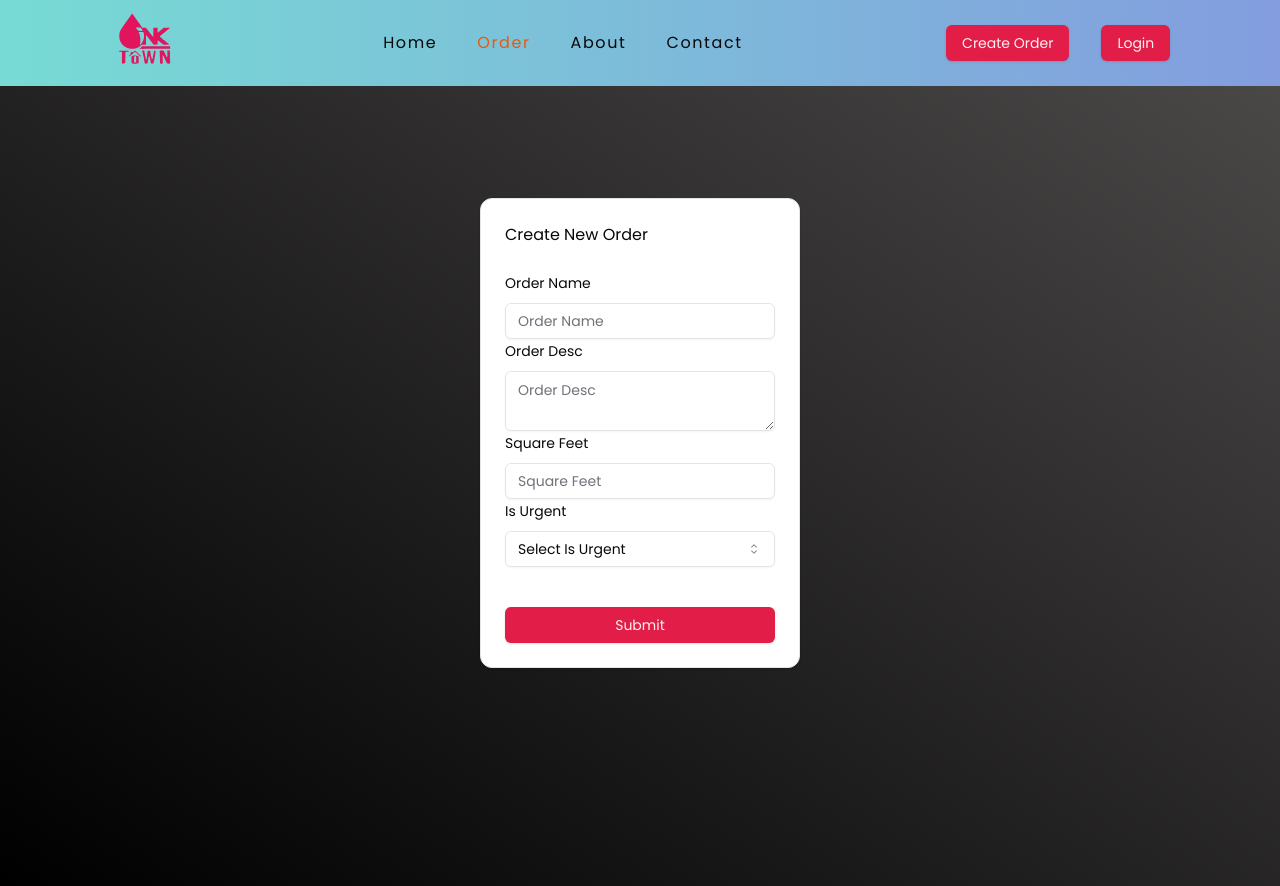
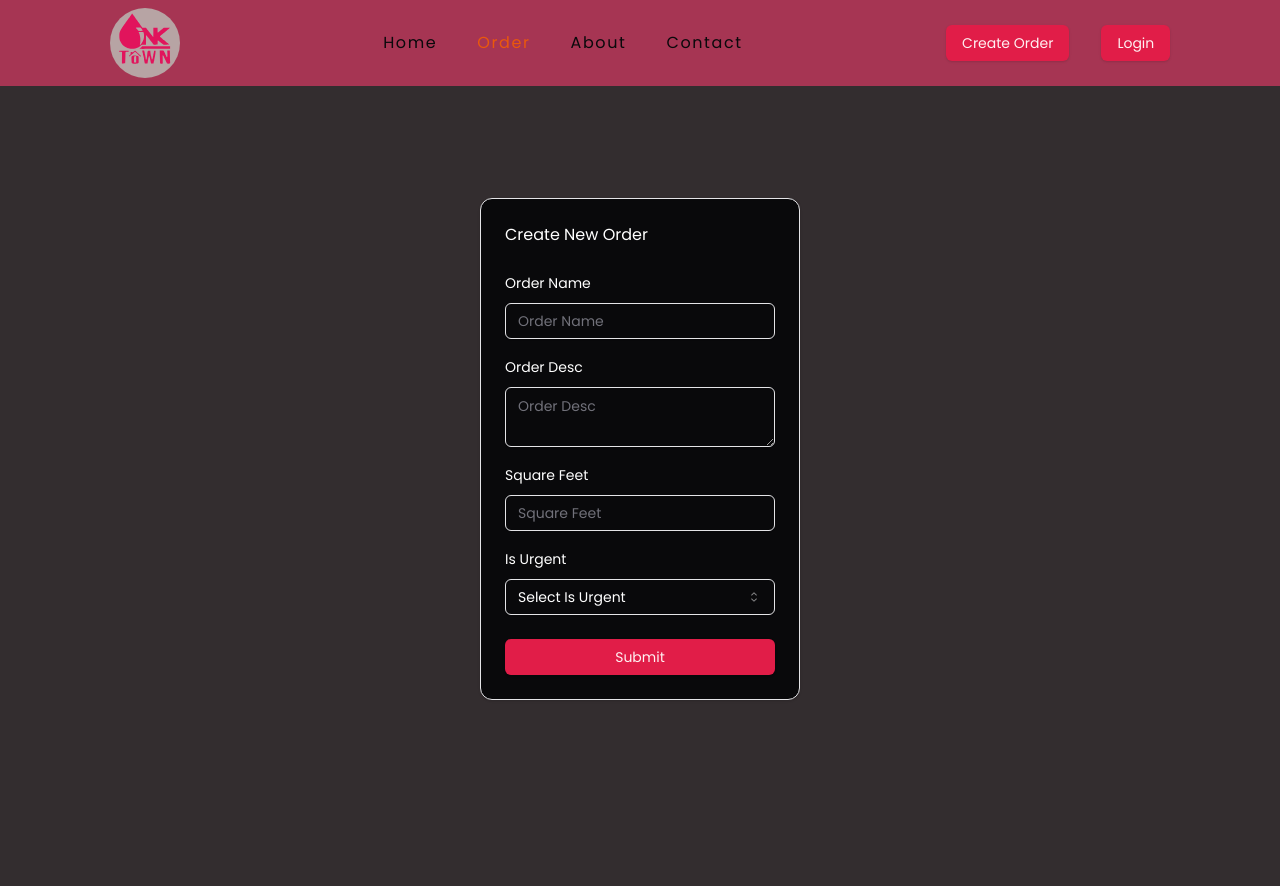
Before and after one commit to rak626/PressioUI, a Next.js app in the folder pressio/: page /order/createorder in a window 1280 px wide. Built offline with nearby package versions, Linux system fonts and the light colour scheme.

Commit message:
new changes

```diff
--- a/pressio/src/app/(home)/layout.tsx
+++ b/pressio/src/app/(home)/layout.tsx
@@ -1,11 +1,9 @@
-import Footer from '@/components/Footer'
 import Navbar from '@/components/Navbar'
-import Themeprovider from '@/components/theme-provider'
 import { ReactNode } from 'react'
 
 const HomeLayout = ({ children }: { children: ReactNode }) => {
   return (
-    <main className="relative bg-gradient-to-tr from-[rgb(0,0,0)]  to-[rgb(78,75,75)]">
+    <main className="relative bg-gradient-to-tr bg-[#332D2F]">
       <Navbar />
       {children}
     </main>
--- a/pressio/src/app/(home)/order/(order)/createorder/page.tsx
+++ b/pressio/src/app/(home)/order/(order)/createorder/page.tsx
@@ -38,14 +38,11 @@ const CreateOrderPage = () => {
   }
   return (
     <main className=" w-1/4 mx-auto min-h-screen py-[7rem]">
-      <Card className="">
+      <Card className="bg-card-foreground text-card">
         <CardHeader>Create New Order</CardHeader>
         <Form {...form}>
-          <form
-            onSubmit={form.handleSubmit(submitHandler)}
-            className="flex flex-col gap-4 "
-          >
-            <CardContent>
+          <form onSubmit={form.handleSubmit(submitHandler)}>
+            <CardContent className="flex flex-col gap-4 ">
               <FormField
                 control={form.control}
                 name="orderName"
--- a/pressio/src/app/layout.tsx
+++ b/pressio/src/app/layout.tsx
@@ -17,7 +17,9 @@ export default function RootLayout({
 }>) {
   return (
     <html lang="en">
-      <body className={poppins.className}>{children}</body>
+      <body className={poppins.className}>
+        {children}
+      </body>
     </html>
   )
 }
--- a/pressio/src/components/Footer.tsx
+++ b/pressio/src/components/Footer.tsx
@@ -4,7 +4,7 @@ import React from 'react'
 
 const Footer = () => {
   return (
-    <footer className="bg-slate-300 border-y bg-gradient-to-r from-[rgb(119,219,212)]  to-[rgb(131,157,223)]">
+    <footer className="bg-slate-300 border-y">
       <div className="mx-auto w-full max-w-screen-xl p-4 py-6 lg:py-8">
         <div className="md:flex md:justify-between">
           <div className="mb-6 md:mb-0">
--- a/pressio/src/components/Hero.tsx
+++ b/pressio/src/components/Hero.tsx
@@ -9,9 +9,10 @@ const Hero = () => {
           <Image
             className="object-cover object-right w-full h-full lg:object-center"
             src="/images/hero2.jpg"
-            alt=""
+            alt="Inktown"
             width={1000}
             height={1000}
+            priority
           />
         </div>
 
--- a/pressio/src/components/Navbar.tsx
+++ b/pressio/src/components/Navbar.tsx
@@ -11,7 +11,7 @@ import { cn } from '@/lib/utils'
 const Navbar = () => {
   const pathName = usePathname()
   return (
-    <nav className="w-full z-40 px-6 py-2 flex items-center justify-between gap-8 bg-gradient-to-r from-[rgb(119,219,212)]  to-[rgb(131,157,223)] lg:justify-around">
+    <nav className="w-full z-40 px-6 py-2 flex items-center justify-between gap-8 bg-[#A63553] lg:justify-around">
       {/* logo section */}
       <div className="flex items-center justify-center">
         <Link href="/">
@@ -20,6 +20,7 @@ const Navbar = () => {
             alt="logo"
             width={70}
             height={70}
+            className='bg-[hsl(0,12%,68%)] rounded-full'
           />
         </Link>
       </div>
--- a/pressio/src/components/theme-provider.tsx
+++ b/pressio/src/components/theme-provider.tsx
@@ -1,19 +1,9 @@
 'use client'
-import { ThemeProvider, useTheme } from 'next-themes'
-import React from 'react'
-const Themeprovider = ({ children }: { children: React.ReactNode }) => {
-  const theme = useTheme()
-  return (
-    <ThemeProvider
-      attribute="class"
-      value={{
-        light: 'light',
-        dark: 'dark',
-      }}
-    >
-      {children}
-    </ThemeProvider>
-  )
+
+import * as React from 'react'
+import { ThemeProvider as NextThemesProvider } from 'next-themes'
+import { type ThemeProviderProps } from 'next-themes/dist/types'
+
+export function ThemeProvider({ children, ...props }: ThemeProviderProps) {
+  return <NextThemesProvider {...props}>{children}</NextThemesProvider>
 }
-
-export default Themeprovider
```
